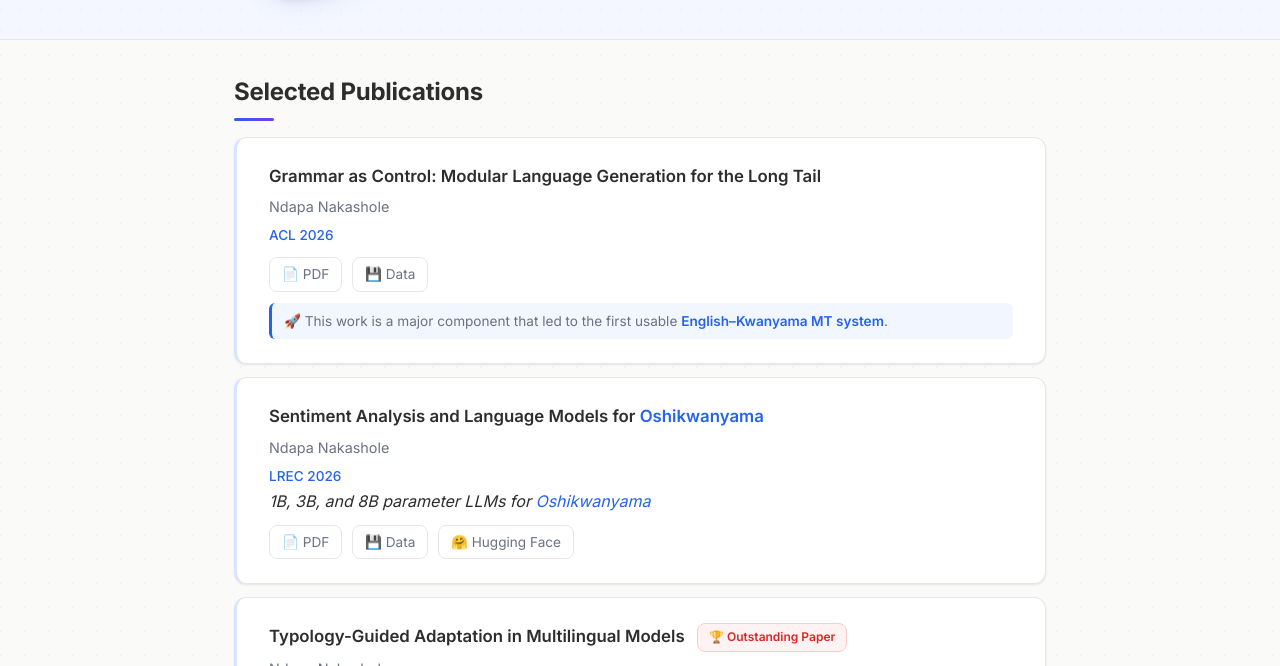
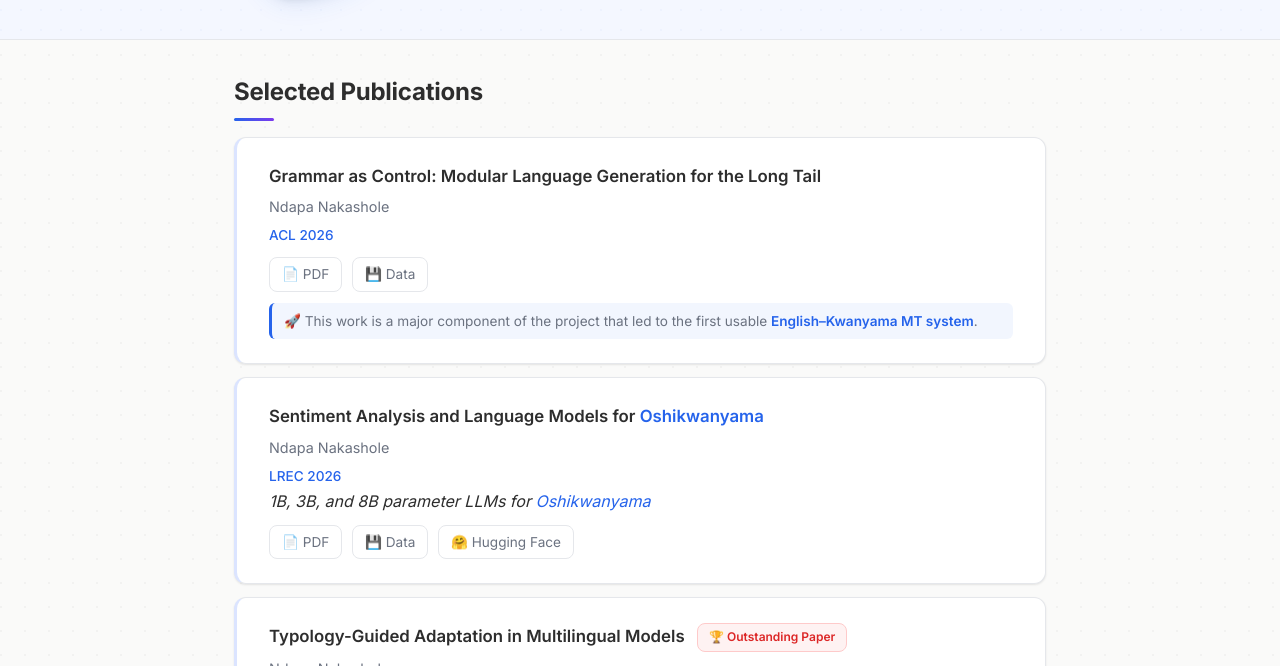
Before and after one commit to ndapa/ndapa.github.io, a Jekyll site: the page built from research.md, in a window 1280 px wide and 900 px high, cut to the strip 234-900 px from the top of the window. Built offline with Jekyll 4.4.1, drawn with Linux system fonts in a browser that asks for light colours.

```diff
--- a/research.md
+++ b/research.md
@@ -14,7 +14,7 @@
     <a href="{{'/assets/docs/papers/2026-acl-mtig.pdf'|relative_url}}">📄 PDF</a>
     <a href="https://github.com/okalai-ai/mtig">💾 Data</a>
   </div>
-  <div class="pub-impact">🚀 This work is a major component that led to the first usable <a href="https://okalex.org/">English–Kwanyama MT system</a>.</div>
+  <div class="pub-impact">🚀 This work is a major component of the project that led to the first usable <a href="https://okalex.org/">English–Kwanyama MT system</a>.</div>
 </div>
 
 <div class="pub-card" id="kwanyama-lrec2026">
```
